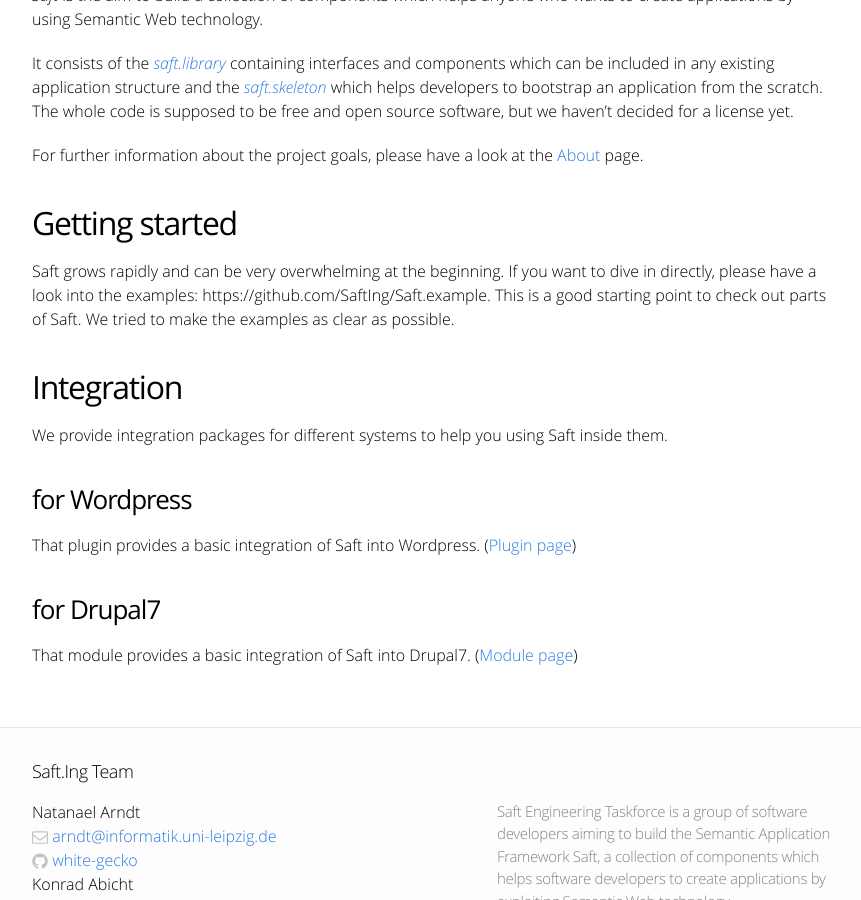
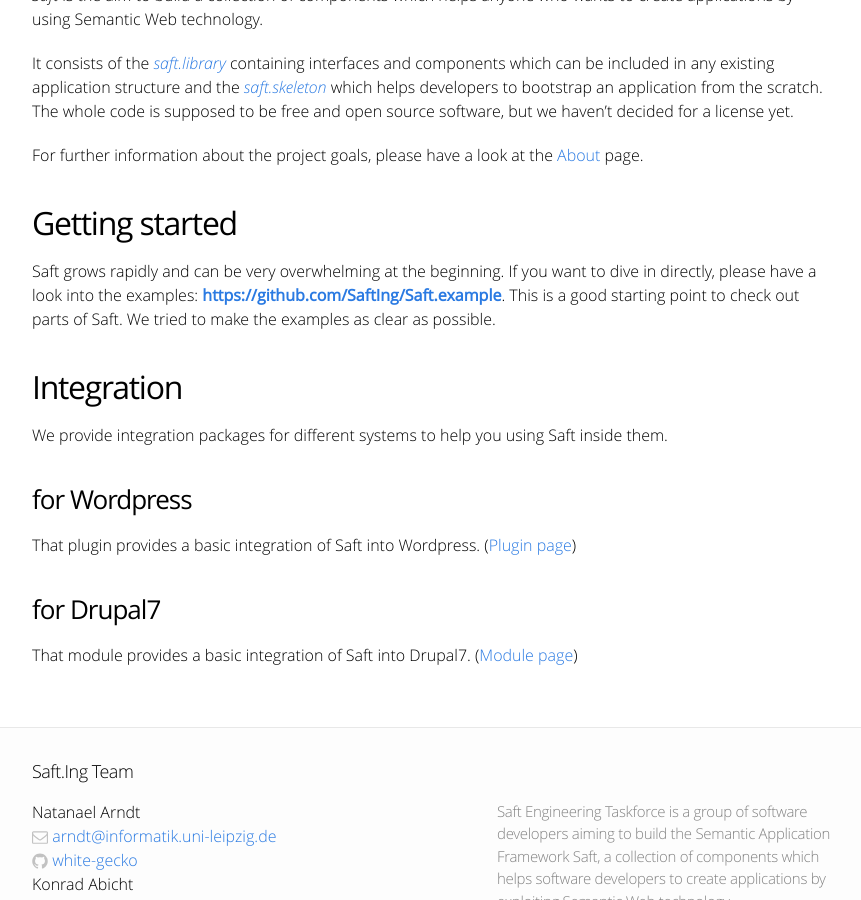
Before and after one commit to SaftIng/safting.github.io, a Jekyll site: the page built from index.md, in a window 1280 px wide and 900 px high, scrolled down 589 px. Shown: the whole window, without its empty margins (208-1069 px from the left). Built offline with Jekyll 4.4.1, drawn with Linux system fonts in a browser that asks for light colours; part of the change alters nothing that is shown.

```diff
--- a/index.md
+++ b/index.md
@@ -16,7 +16,7 @@ For further information about the project goals, please have a look at the [Abou
 
 ## Getting started
 
-Saft grows rapidly and can be very overwhelming at the beginning. If you want to dive in directly, please have a look into the examples: https://github.com/SaftIng/Saft.example. This is a good starting point to check out parts of Saft. We tried to make the examples as clear as possible.
+Saft grows rapidly and can be very overwhelming at the beginning. If you want to dive in directly, please have a look into the examples: [**https://github.com/SaftIng/Saft.example**](https://github.com/SaftIng/Saft.example). This is a good starting point to check out parts of Saft. We tried to make the examples as clear as possible.
 
 ## Integration
 
```
